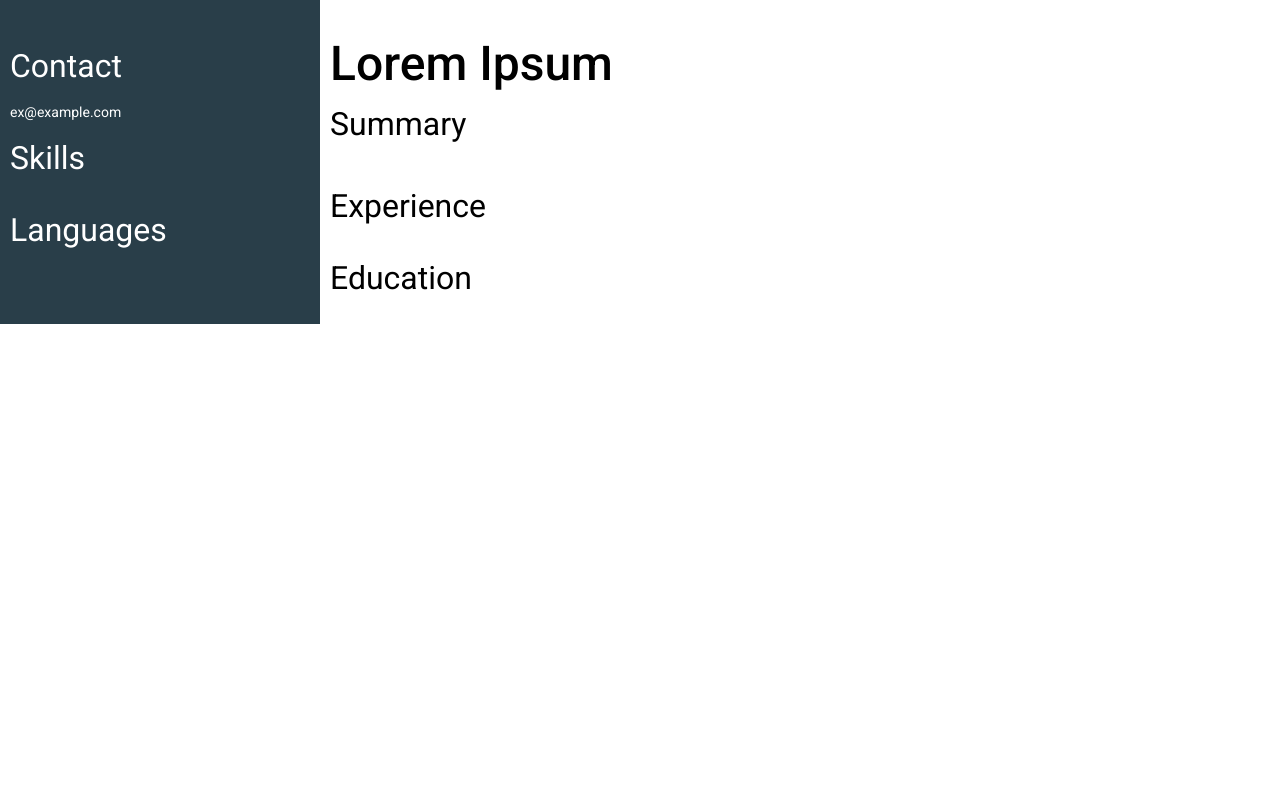
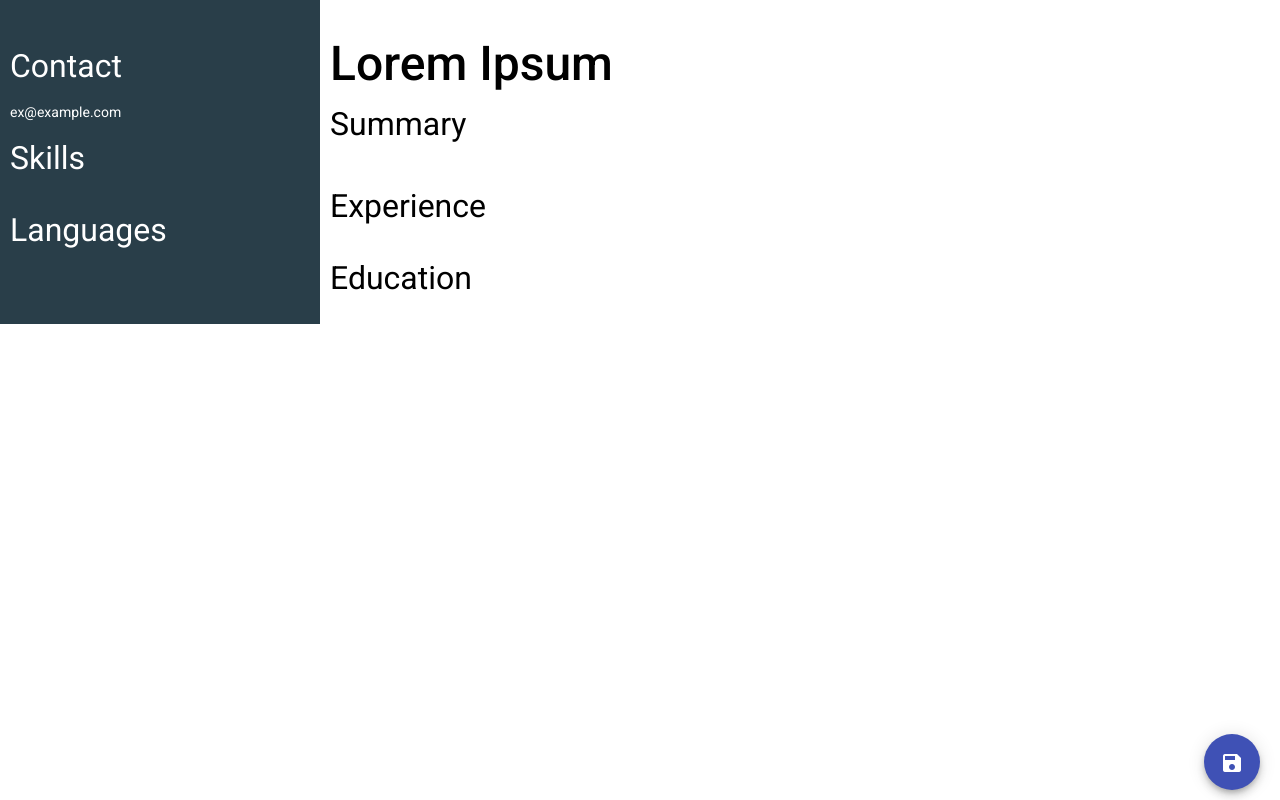
Before and after one commit to farhantanvirtushar/resume-builder, an Angular app: page /template_1 in a window 1280 px wide. Built offline with nearby package versions, Linux system fonts and the light colour scheme.

Commit message:
Fix page break issue

```diff
--- a/src/app/templates/template1/template1.component.html
+++ b/src/app/templates/template1/template1.component.html
@@ -98,4 +98,7 @@
     </div>
     <div class="page-break"></div>
   </div>
+  <button class="fab" mat-fab color="primary" (click)="save()">
+    <mat-icon>save</mat-icon>
+  </button>
 </div>
--- a/src/app/templates/template1/template1.component.scss
+++ b/src/app/templates/template1/template1.component.scss
@@ -105,9 +105,40 @@
 
 .description {
   margin-top: 10px;
+  white-space: pre-line
 }
 
-// .page-break {
-//   height: 100vh;
-//   max-height: 1000px;
-// }
+.page-break {
+  break-before: always;
+  height: 0;
+
+}
+
+.fab {
+  position: fixed;
+  bottom: 10px;
+  right: 20px;
+}
+
+@page {
+  margin: 0;
+}
+
+@page :blank {
+  @top-center { content: "This page is intentionally left blank" }
+}
+
+@media print
+{
+    .fab
+    {
+        display: none !important;
+    }
+
+    * {
+      -webkit-print-color-adjust: exact !important;
+      print-color-adjust: exact !important;
+    }
+
+
+}
--- a/src/app/templates/template1/template1.component.ts
+++ b/src/app/templates/template1/template1.component.ts
@@ -47,4 +47,8 @@ export class Template1Component implements OnInit {
     return `${date.getDate()} ${this.months[date.getMonth()]} ${date.getFullYear()}`;
   }
 
+  save(){
+    window.print()
+  }
+
 }
```
